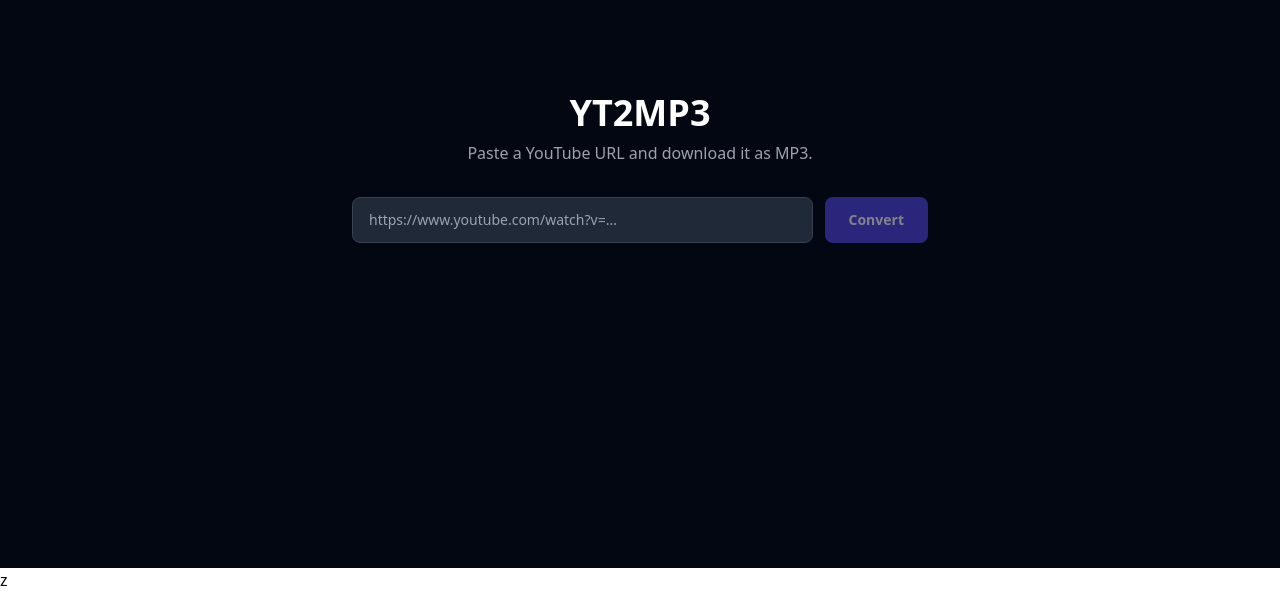
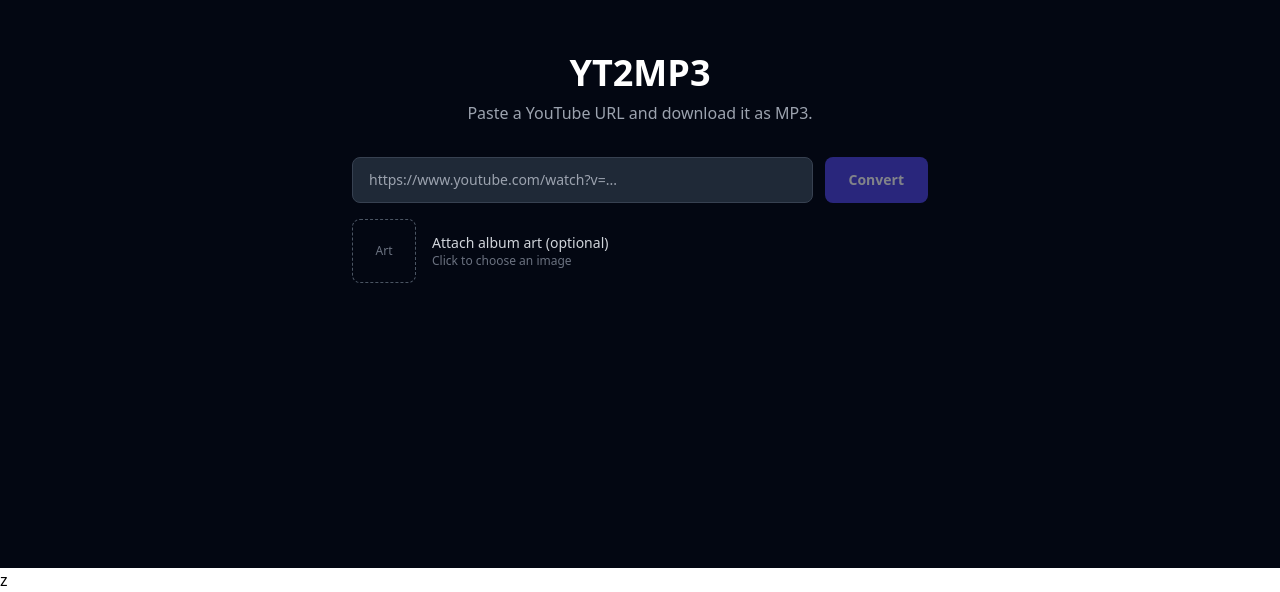
Before and after one commit to ericycx/yt2mp3, a React (Vite) app in the folder frontend/: page / in a window 1280 px wide. Shown: the part 232-824 px from the top of the page. Built offline with nearby package versions, Linux system fonts and the light colour scheme; no server answers.

Commit message:
Add album art attachment to MP3 downloads
Users can optionally upload an image on the frontend which gets embedded
as ID3 cover art (APIC tag) in the downloaded MP3 via mutagen.

```diff
--- a/frontend/src/App.jsx
+++ b/frontend/src/App.jsx
@@ -4,9 +4,18 @@ const BACKEND_URL = import.meta.env.VITE_BACKEND_URL || 'http://localhost:8000'
 
 export default function App() {
   const [url, setUrl] = useState('')
+  const [imageFile, setImageFile] = useState(null)
+  const [imagePreview, setImagePreview] = useState(null)
   const [loading, setLoading] = useState(false)
   const [error, setError] = useState(null)
   const [success, setSuccess] = useState(false)
+
+  function handleImageChange(e) {
+    const file = e.target.files[0]
+    if (!file) return
+    setImageFile(file)
+    setImagePreview(URL.createObjectURL(file))
+  }
 
   async function handleConvert() {
     if (!url.trim()) return
@@ -15,10 +24,13 @@ export default function App() {
     setSuccess(false)
 
     try {
+      const formData = new FormData()
+      formData.append('url', url)
+      if (imageFile) formData.append('image', imageFile)
+
       const res = await fetch(`${BACKEND_URL}/convert`, {
         method: 'POST',
-        headers: { 'Content-Type': 'application/json' },
-        body: JSON.stringify({ url }),
+        body: formData,
       })
 
       if (!res.ok) {
@@ -67,6 +79,24 @@ export default function App() {
         </button>
       </div>
 
+      {/* Album art upload */}
+      <div className="mt-4 w-full max-w-xl">
+        <label className="flex items-center gap-4 cursor-pointer group">
+          {imagePreview ? (
+            <img src={imagePreview} alt="Album art preview" className="w-16 h-16 rounded-lg object-cover border border-gray-700" />
+          ) : (
+            <div className="w-16 h-16 rounded-lg border border-dashed border-gray-600 flex items-center justify-center text-gray-500 text-xs group-hover:border-indigo-500 transition">
+              Art
+            </div>
+          )}
+          <div>
+            <p className="text-sm text-gray-300">{imageFile ? imageFile.name : 'Attach album art (optional)'}</p>
+            <p className="text-xs text-gray-500">Click to choose an image</p>
+          </div>
+          <input type="file" accept="image/*" onChange={handleImageChange} className="hidden" />
+        </label>
+      </div>
+
       {/* Feedback */}
       {error && (
         <p className="mt-4 text-red-400 text-sm">{error}</p>
```
Also changed, not shown: 2 other files (tests, documents, lock files or other folders).
